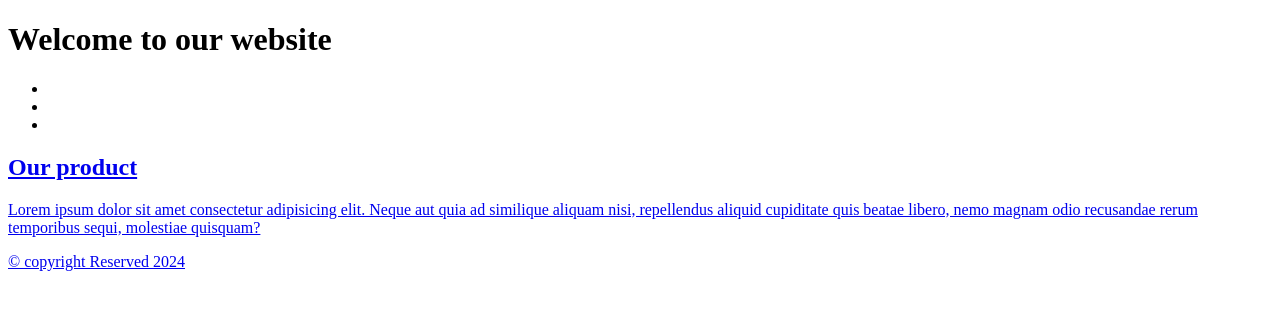
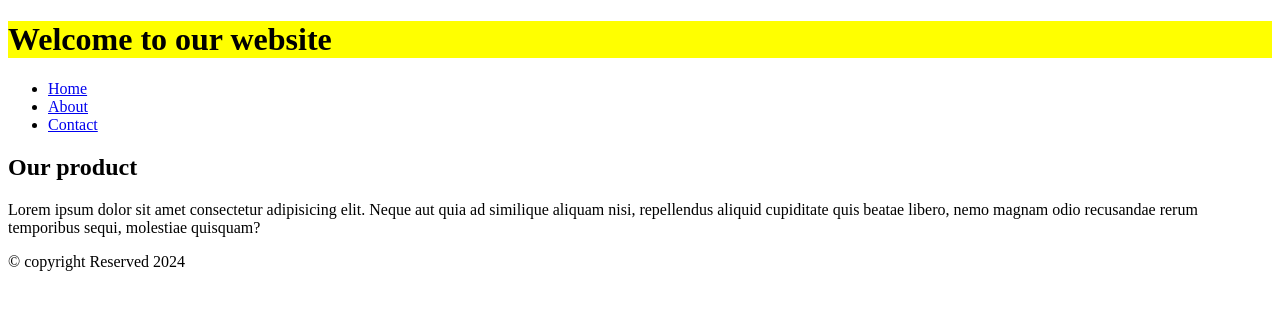
Before and after one commit to AzamatPDP/HilolShop, a plain HTML site: page index.html in a window 1280 px wide. Drawn offline with Linux system fonts and the light colour scheme.

Commit message:
added any.txt and main.css updated

```diff
--- a/index.html
+++ b/index.html
@@ -9,11 +9,12 @@
 <body>
     <header>
         <h1>Welcome to our website</h1>
+
         <nav>
             <ul>
-                <li><a href="#"Home</a></li>
-                <li><a href="#"About</a></li>
-                <li><a href="#"Contact</a></li>
+                <li><a href="#">Home</a></li>
+                <li><a href="#">About</a></li>
+                <li><a href="#">Contact</a></li>
             </ul>
         </nav>
     </header>
--- a/main.css
+++ b/main.css
@@ -0,0 +1,3 @@
+h1{
+    background-color: yellow;
+}
```
Also changed, not shown: any.txt (added).
